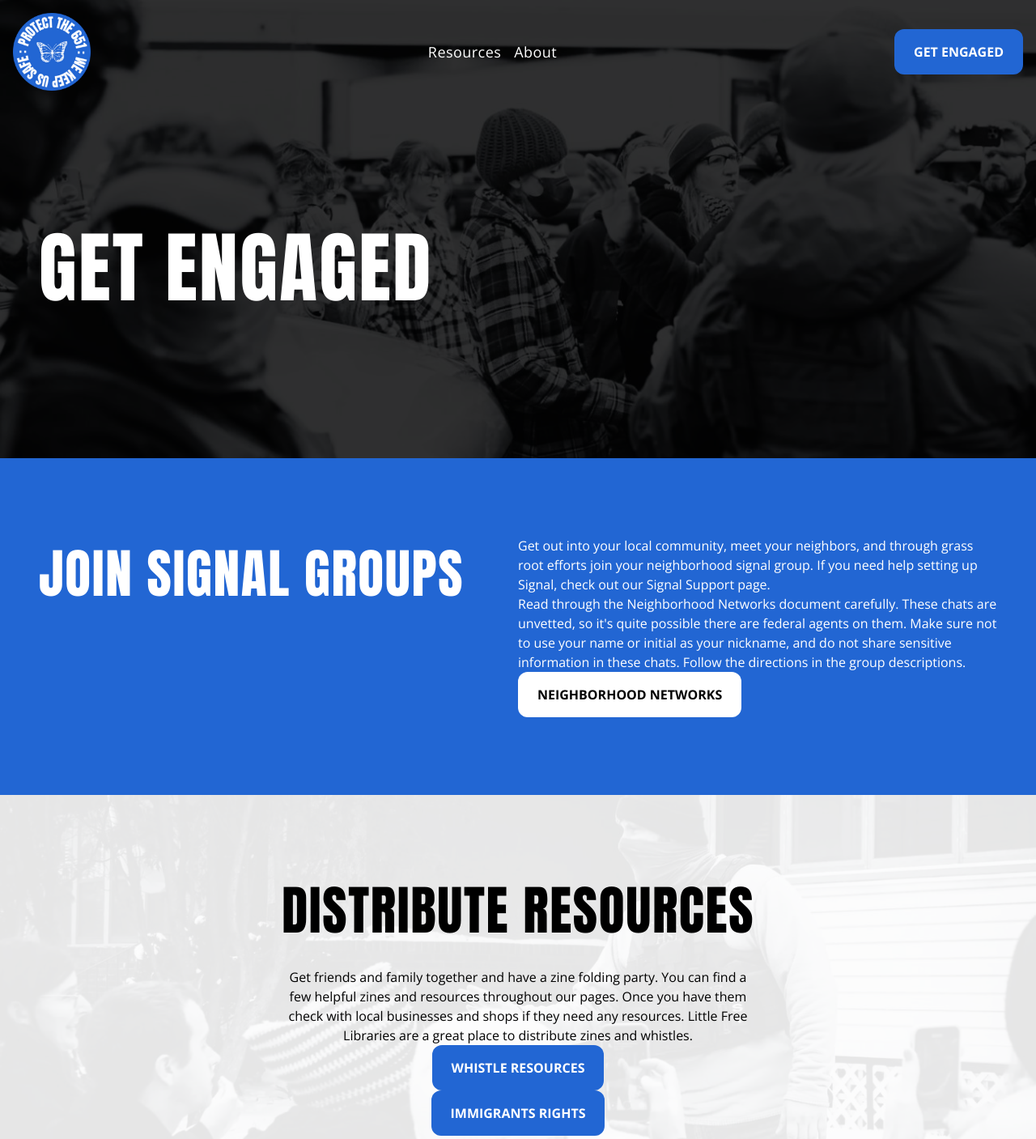
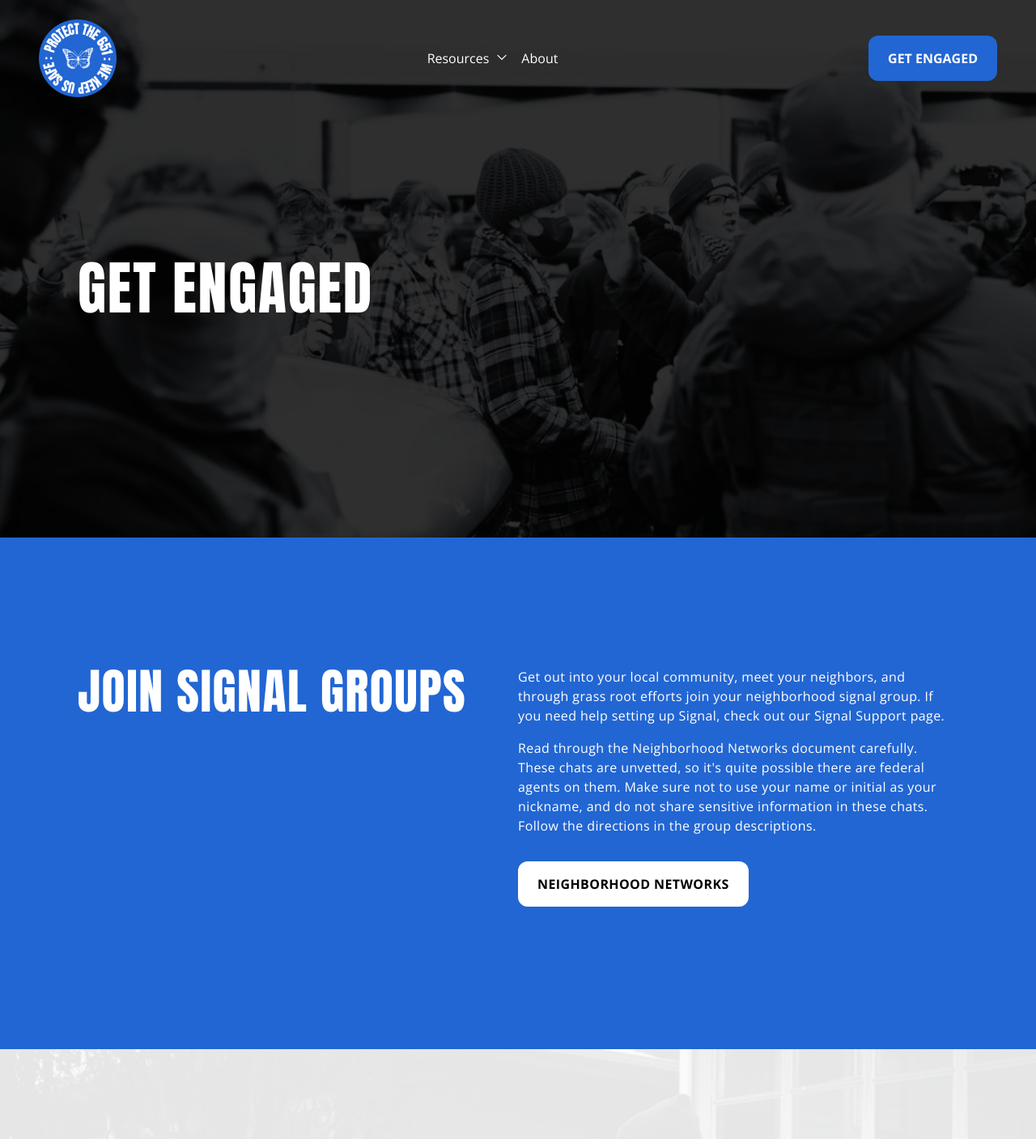
Before and after one commit to nicholemattera/Protect-the-651, a website built with Vite: page get-engaged.html in a window 1280 px wide. Shown: the top 1407 px of the page at 81% size. Built offline with nearby package versions, Linux system fonts and the light colour scheme.

Commit message:
feat: make sections into custom elements

```diff
--- a/get-engaged.html
+++ b/get-engaged.html
@@ -12,13 +12,11 @@
     <ptsfo-header></ptsfo-header>
 
     <main class="main">
-      <div class="hero section before:bg-(image:--image-rapid-response)">
-        <div>
+      <ptsfo-section background="rapid-response" variant="hero" theme="dark">
         <h2>Get Engaged</h2>
-        </div>
-      </div>
+      </ptsfo-section>
 
-      <div class="primary-color section flex">
+      <ptsfo-section variant="split" theme="primary">
         <div>
           <h3>Join Signal Groups</h3>
         </div>
@@ -27,7 +25,7 @@
             Get out into your local community, meet your neighbors, and through grass root efforts join your
             neighborhood signal group. If you need help setting up Signal, check out our Signal Support page.
           </p>
-          <p>
+          <p class="mb-4">
             Read through the Neighborhood Networks document carefully. These chats are unvetted, so it's quite possible
             there are federal agents on them. Make sure not to use your name or initial as your nickname, and do not
             share sensitive information in these chats. Follow the directions in the group descriptions.
@@ -42,15 +40,14 @@
             >
           </p>
         </div>
-      </div>
+      </ptsfo-section>
 
-      <div class="light-color section flex centered before:bg-(image:--image-legal-observers)">
-        <div class="center">
+      <ptsfo-section background="legal-observers" variant="center" theme="light">
         <h3>Distribute Resources</h3>
-          <p>
-            Get friends and family together and have a zine folding party. You can find a few helpful zines and
-            resources throughout our pages. Once you have them check with local businesses and shops if they need any
-            resources. Little Free Libraries are a great place to distribute zines and whistles.
+        <p class="mb-4">
+          Get friends and family together and have a zine folding party. You can find a few helpful zines and resources
+          throughout our pages. Once you have them check with local businesses and shops if they need any resources.
+          Little Free Libraries are a great place to distribute zines and whistles.
         </p>
         <p>
           <a is="ptsfo-call-to-action" variant="light" href="/whistle-system.html">Whistle Resources</a>
@@ -58,8 +55,7 @@
         <p>
           <a is="ptsfo-call-to-action" variant="light" href="/immigrants-rights.html">Immigrants Rights</a>
         </p>
-        </div>
-      </div>
+      </ptsfo-section>
     </main>
 
     <ptsfo-footer></ptsfo-footer>
--- a/src/components/CallToAction.ts
+++ b/src/components/CallToAction.ts
@@ -1,6 +1,7 @@
 export class CallToActionElement extends HTMLAnchorElement {
   connectedCallback() {
-    this.className = 'hover:opacity-80 inline-block px-3 py-2 rounded-sm font-bold text-base text-center uppercase'
+    this.className =
+      'hover:opacity-80 inline-block px-3 py-2 rounded-sm font-bold text-base text-center uppercase cursor-pointer'
 
     switch (this.getAttribute('variant')) {
       case 'lightest':
--- /dev/null
+++ b/src/components/ChevronDown.ts
@@ -0,0 +1,15 @@
+class ChevronDownElement extends HTMLElement {
+  get template() {
+    return `
+    <svg xmlns="http://www.w3.org/2000/svg" viewBox="0 0 640 640">
+      <path fill="currentColor" d="M303.5 473C312.9 482.4 328.1 482.4 337.4 473L537.4 273C546.8 263.6 546.8 248.4 537.4 239.1C528 229.8 512.8 229.7 503.5 239.1L320.5 422.1L137.5 239.1C128.1 229.7 112.9 229.7 103.6 239.1C94.3 248.5 94.2 263.7 103.6 273L303.6 473z"/>
+    </svg>
+    `
+  }
+
+  connectedCallback() {
+    this.innerHTML = this.template
+  }
+}
+
+customElements.define('ptsfo-chevron-down', ChevronDownElement)
--- /dev/null
+++ b/src/components/ChevronUp.ts
@@ -0,0 +1,15 @@
+class ChevronUpElement extends HTMLElement {
+  get template() {
+    return `
+    <svg xmlns="http://www.w3.org/2000/svg" viewBox="0 0 640 640">
+      <path fill="currentColor" d="M303.5 167C312.9 157.6 328.1 157.6 337.4 167L537.4 367C546.8 376.4 546.8 391.6 537.4 400.9C528 410.2 512.8 410.3 503.5 400.9L320.5 217.9L137.5 400.9C128.1 410.3 112.9 410.3 103.6 400.9C94.3 391.5 94.2 376.3 103.6 367L303.6 167z"/>
+    </svg>
+    `
+  }
+
+  connectedCallback() {
+    this.innerHTML = this.template
+  }
+}
+
+customElements.define('ptsfo-chevron-up', ChevronUpElement)
--- a/src/components/Header.ts
+++ b/src/components/Header.ts
@@ -1,5 +1,6 @@
 import './CallToAction'
-import type { CallToActionElement } from './CallToAction'
+import './ChevronDown'
+import './ChevronUp'
 
 class HeaderElement extends HTMLElement {
   _initialized = false
@@ -45,28 +46,32 @@ class HeaderElement extends HTMLElement {
 
     this.role = 'banner'
     this.className =
-      'flex items-center bg-transparent text-dark-foreground fixed top-0 inset-x-0 h-16 px-2 py-4 z-2 duration-300 ease-in-out'
+      'flex items-center bg-transparent text-dark-foreground fixed top-0 inset-x-0 px-6 py-3 z-2 transition-colors duration-300 ease-in-out'
     window.addEventListener('scroll', this._onWindowScroll)
 
     const logo = document.createElement('h1')
     logo.className = 'grow-0 shrink-1'
     this.appendChild(logo)
 
+    const logoAnchor = document.createElement('a')
+    logoAnchor.href = '/'
+    logo.appendChild(logoAnchor)
+
     const image = document.createElement('img')
     image.src = '/images/protect-the-651.png'
     image.width = 96
     image.height = 96
     image.alt = 'Protect the 651 - We keep us safe'
-    logo.appendChild(image)
+    logoAnchor.appendChild(image)
 
     const navigation = document.createElement('nav')
-    navigation.className = 'flex items-center grow-1 shrink-0 justify-center font-normal'
+    navigation.className = 'flex items-center grow-1 shrink-0 justify-center text-base/3'
     this.appendChild(navigation)
 
     const orderedList = document.createElement('ol')
     navigation.appendChild(orderedList)
 
-    const getEngagedCTA = document.createElement('a', { is: 'ptsfo-call-to-action' }) as CallToActionElement
+    const getEngagedCTA = document.createElement('a', { is: 'ptsfo-call-to-action' })
     getEngagedCTA.setAttribute('variant', 'light')
     getEngagedCTA.setAttribute('href', '/get-engaged.html')
     getEngagedCTA.innerText = 'Get Engaged'
@@ -74,10 +79,19 @@ class HeaderElement extends HTMLElement {
 
     HeaderElement.links.forEach((link) => {
       const listItem = document.createElement('li')
-      listItem.className = 'group/parent cursor-pointer relative inline-block px-1 py-2 text-lg/3 tracking-wide'
+      listItem.className = 'group/parent cursor-pointer relative inline-block px-1 py-2'
 
       if (link.children) {
         listItem.innerText = link.name
+        listItem.tabIndex = 0
+
+        const downChevron = document.createElement('ptsfo-chevron-down', { is: 'ptsfo-chevron-down' })
+        downChevron.className = 'inline-block group-hover/parent:hidden group-focus/parent:hidden w-2 ml-1'
+        listItem.appendChild(downChevron)
+
+        const upChevron = document.createElement('ptsfo-chevron-up', { is: 'ptsfo-chevron-up' })
+        upChevron.className = 'hidden group-hover/parent:inline-block group-focus/parent:inline-block w-2 ml-1'
+        listItem.appendChild(upChevron)
 
         const childOrderedList = document.createElement('ol')
         childOrderedList.className =
@@ -113,7 +127,7 @@ class HeaderElement extends HTMLElement {
   }
 
   _onWindowScroll() {
-    if (window.scrollY !== 0) {
+    if (window.scrollY > 64) {
       this.classList.add('bg-dark')
       this.classList.remove('bg-transparent')
     } else {
--- /dev/null
+++ b/src/components/Section.ts
@@ -0,0 +1,51 @@
+class SectionElement extends HTMLElement {
+  get template() {
+    const variant = this.getAttribute('variant') || 'center'
+
+    let theme = ''
+    if (this.getAttribute('theme') == 'dark') {
+      theme = 'bg-dark text-dark-foreground before:opacity-20'
+    } else if (this.getAttribute('theme') == 'primary') {
+      theme = 'bg-light text-light-foreground before:opacity-20'
+    } else if (this.getAttribute('theme') == 'light') {
+      theme = 'bg-lightest text-lightest-foreground before:opacity-10'
+    }
+
+    let className = ''
+    let content = ''
+    if (variant === 'hero') {
+      className = 'items-center justify-start pt-40 pb-30 px-12'
+      content = `
+      <div class="w-1/2 z-1">
+        ${this.innerHTML}
+      </div>
+      `
+    } else if (variant === 'split') {
+      className = 'px-12 py-20 *:grow-1 *:shrink-1 *:basis-1/2 *:z-1'
+      content = this.innerHTML
+    } else if (variant === 'center') {
+      className = 'items-center justify-center px-12 py-20'
+      content = `
+      <div class="text-center w-1/2 z-1">
+        ${this.innerHTML}
+      </div>
+      `
+    }
+
+    return `
+    <div class="${this.getAttribute('background')} ${className} ${theme} relative flex z-1 before:absolute before:inset-0 before:z-0 before:bg-center before:bg-no-repeat before:bg-cover">
+      ${content}
+    </div>
+    `
+  }
+  _initialized = false
+
+  connectedCallback() {
+    if (this._initialized) return
+    this._initialized = true
+
+    this.innerHTML = this.template
+  }
+}
+
+customElements.define('ptsfo-section', SectionElement)
--- a/src/main.css
+++ b/src/main.css
@@ -3,13 +3,6 @@
 @import 'tailwindcss';
 
 @theme {
-  --image-community-patrol: url(/images/community-patrol.jpg);
-  --image-community-solidarity: url(/images/community-solidarity.jpg);
-  --image-ice-rapid-responders: url(/images/ice-rapid-responders.jpg);
-  --image-ice-watch: url(/images/ice-watch.jpg);
-  --image-legal-observers: url(/images/legal-observers.jpg);
-  --image-rapid-response: url(/images/rapid-response.jpg);
-
   --color-lightest: #ffffff;
   --color-lightest-foreground: #000000;
   --color-light: #2266d3;
@@ -40,6 +33,7 @@
   -moz-osx-font-smoothing: grayscale;
 }
 
+@layer components {
   * {
     @apply box-border;
   }
@@ -57,94 +51,47 @@ h6 {
     @apply font-heading font-normal tracking-wide uppercase;
   }
 
-p {
-  @apply text-base/3;
+  h2 {
+    @apply mb-4 text-7xl;
   }
 
-.section {
-  padding: 96px 48px;
+  h3 {
+    @apply mb-3 text-6xl;
   }
 
-.section.hero {
-  align-items: center;
-  background-color: #000000;
-  color: #ffffff;
-  display: flex;
-  justify-content: start;
-  padding: 256px 48px 128px 48px;
-  position: relative;
+  p {
+    @apply mb-2 text-base leading-3 tracking-wide;
   }
 
-.section.hero::before {
-  background-position: center center;
-  background-repeat: no-repeat;
-  background-size: cover;
-  content: '';
-  inset: 0 0 0 0;
-  opacity: 0.2;
-  position: absolute;
-  z-index: 0;
+  .community-patrol {
+    @apply before:bg-[url(/images/community-patrol.jpg)];
   }
 
-.section.hero > * {
-  width: 50%;
-  z-index: 1;
+  .community-solidarity {
+    @apply before:bg-[url(/images/community-solidarity.jpg)];
   }
 
-.section.hero h2 {
-  font-size: calc(6 * 1rem);
-  line-height: calc(1.3em * (1 + 5 / 25));
-  margin: 0 0 32px;
+  .ice-out {
+    @apply before:bg-[url(/images/ice-out.jpg)];
   }
 
-.section h3 {
-  font-size: 64px;
-  font-size: calc(4.1 * 1rem);
-  margin: 0 0 24px;
+  .ice-rapid-responders {
+    @apply before:bg-[url(/images/ice-rapid-responders.jpg)];
   }
 
-.section.primary-color {
-  background-color: #2266d3;
-  color: #ffffff;
+  .ice-watch {
+    @apply before:bg-[url(/images/ice-watch.jpg)];
   }
 
-.section.light-color {
-  background-color: #ffffff;
-  color: #000000;
-  position: relative;
+  .immigrants-are-welcome {
+    @apply before:bg-[url(/images/immigrants-are-welcome.jpg)];
   }
 
-.section.light-color::before {
-  background-position: center center;
-  background-repeat: no-repeat;
-  background-size: cover;
-  content: '';
-  inset: 0 0 0 0;
-  opacity: 0.1;
-  position: absolute;
-  z-index: 0;
+  .legal-observers {
+    @apply before:bg-[url(/images/legal-observers.jpg)];
   }
 
-.section.light-color > * {
-  z-index: 1;
+  .rapid-response {
+    @apply before:bg-[url(/images/rapid-response.jpg)];
   }
-
-.section.flex {
-  display: flex;
 }
-
-.section.flex > * {
-  flex: 1 1;
-}
-
-.section.flex.centered {
-  align-items: center;
-  display: flex;
-  justify-content: center;
-}
-
-.section .center {
-  flex: unset;
-  text-align: center;
-  width: 50%;
-}
--- a/src/main.ts
+++ b/src/main.ts
@@ -1,3 +1,6 @@
 import './components/CallToAction'
+import './components/ChevronDown'
+import './components/ChevronUp'
 import './components/Footer'
 import './components/Header'
+import './components/Section'
```
Also changed, not shown: about.html (+6 -10 lines), group-toolkits.html (+4 -6 lines), immigrants-rights.html (+4 -6 lines), index.html (+10 -14 lines), signal-support.html (+4 -6 lines), whistle-system.html (+3 -5 lines). Lines whose indentation alone changed are shown as unchanged.
